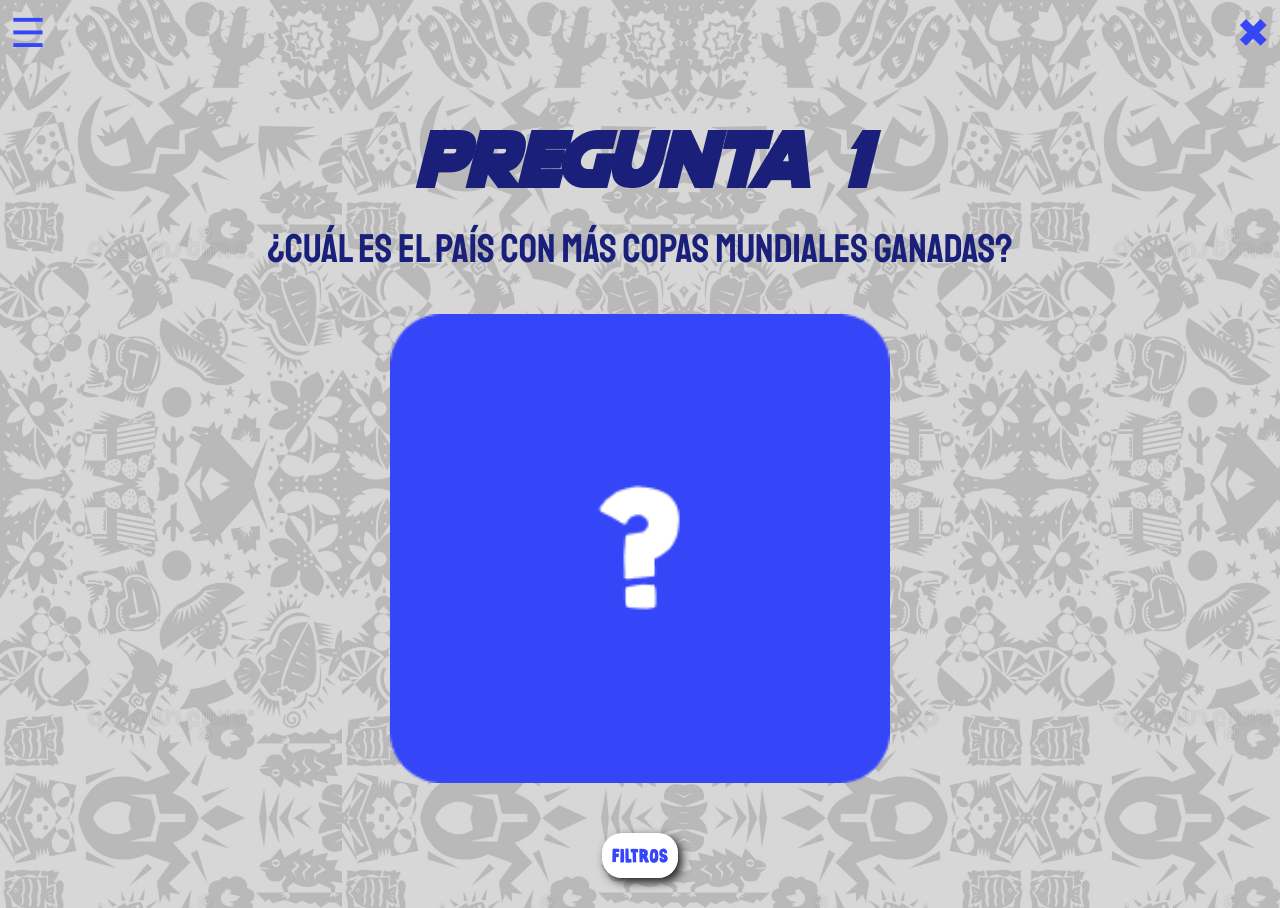
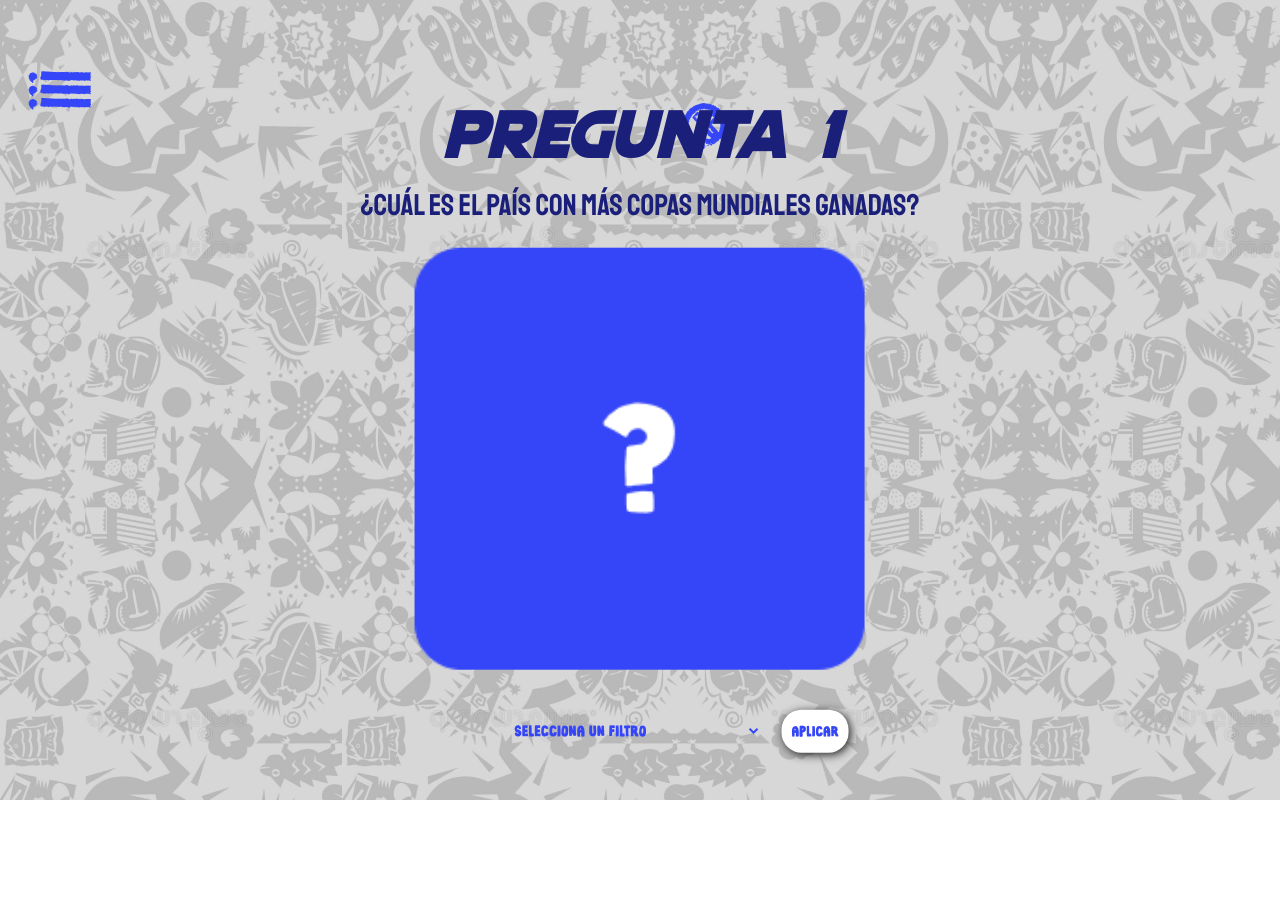
Before and after one commit to Spherelim/ProsIma_Proyecto, a plain HTML site: page Public/pages/Videos_Questions.html in a window 1280 px wide. After the commit the page ends 800 px from the top, so only its background shows below. Drawn offline with nearby package versions, Linux system fonts and the light colour scheme.

Commit message:
refactor(preguntas.css) Modificar diseño del menu y filtro

```diff
--- a/Public/CSS/ESTADISTICAS.css
+++ b/Public/CSS/ESTADISTICAS.css
@@ -108,6 +108,7 @@ td{
     text-align: center;
     margin: 40px;
 }
+
 #btnBack{
 
     text-decoration: none;
--- a/Public/CSS/RA_Portada.CSS
+++ b/Public/CSS/RA_Portada.CSS
@@ -108,6 +108,7 @@ a{
     text-decoration: none;
     color: #3546F8;
 }
+
 .close-btn {
 
   position: fixed;
--- a/Public/CSS/Videos_Questions.css
+++ b/Public/CSS/Videos_Questions.css
@@ -1,3 +1,17 @@
+:root {
+
+    --color-AC: #85B0F9;
+    --color-AM: #3546F8;
+    --color-AF: #1A1F7A;
+    --color-R: #C30007;
+    --color-B: #D9D9D9;
+    --letra-Afacado: 'Afacado', Afacad-VariableFont_wght;
+    --letra-Quicksilver: 'Quicksilver', Quicksilver;
+    --letra-Staatliches: 'Staatliches', Staatliches-Regular;
+    --letra-sunshine: 'sunshine', sunshineformulaDEMO;
+}
+
+
 @font-face {
     font-family: "Afacado";
     src: url(/Public/fonts/Afacad-VariableFont_wght.ttf)format("truetype")
@@ -8,6 +22,7 @@
     padding: 0;
     box-sizing: border-box;
 }
+
 @font-face {
     font-family: "Quicksilver";
     src: url(/Public/fonts/Quicksilver.ttf)format("truetype")
@@ -42,71 +57,91 @@
 }
 
 
-body{
+body {
 
     background-image: url("/Public/image/grayFound.png");
-
+    overflow-y: hidden;
 
 }
 
+.conteinerQuestion{
+position: fixed;
 
+top: 50%;
+left: 50%;
+transform: translate(-50%, -50%);
+}
 
-#titulo{
+#titulo {
     font-family: Quicksilver;
     font-style: italic;
-    font-size: 80px;
-    color:#1A1F7A;
+    font-size: 70px;
+    color: #1A1F7A;
     text-align: center;
     margin-top: 50px;
 }
 
 
-#pregunta{
-     font-family: Staatliches;
-     font-size: 40px;
-     color:#1A1F7A;
-     text-align: center;
-     margin: 20px;
+#pregunta {
+    font-family: Staatliches;
+    font-size: 30px;
+    color: #1A1F7A;
+    text-align: center;
+
 
 }
 
-.card{
+.card {
     text-align: center;
     display: flex;
 
 }
 
-.imgVideo{
-    width: 500px;
+.imgVideo {
+    width: 450px;
     height: auto;
     margin: 20px auto;
 }
 
+.wrapperOpc{
 
+}
 .menu-toggle {
     font-size: 40px;
     font-family: sunshine;
     font-style: bold;
     cursor: pointer;
     color: #3546F8;
-    margin: 10px;
+    margin: 50px 0px 0px 20px;
+    position: fixed;
+
+    z-index: 1100;
+}
+
+.menu-toggle:active{
 
 }
+
 
 nav {
 
     display: none;
     position: fixed;
     background: #f4f4f4;
-    padding: 30px;
-    z-index: 1000px;
+    padding: 120px 0px 0px 30px;
+    z-index: 1000;
     width: 400px;
     height: 100%;
+
+
 }
 
 nav.active {
     display: block;
+
 }
+
+
 
 nav a {
 
@@ -120,6 +155,7 @@ nav a {
     background-size: cover;
     width: 300px;
     height: 65px;
+
 }
 
 nav a:hover {
@@ -128,39 +164,101 @@ nav a:hover {
 }
 
 
-a{
+a {
     text-decoration: none;
     color: #3546F8;
 }
 
-.close-btn {
 
-  position: fixed;
-  top: 10px;
-  right: 10px;
-  font-size: 40px;
-  cursor: pointer;
+
+.submenu {
+    display: flex;
+    align-items: center;
+    justify-content: center;
 
 }
 
+.btnFiltro {
+    text-decoration: none;
+    /* width: 385px;
+    height: 140px; */
+    font-family: sunshine;
+    font-size: 15px;
+    color: #3546F8;
+    background-color: #FFFFFF;
+    border: none;
+    border-radius: 20px;
+    box-shadow: 2px 2px 10px #1f1e1e;
+    text-align: center;
+    margin: 20px;
+    padding: 10px;
 
-.submenu{
-margin: 40px;
-text-align: center;
+
+    transition: transform 0.25s ease, background-color 0.5s ease, box-shadow 0.3s ease;
 }
 
-#filtro{
-    text-decoration: none;
-    width: 385px;
-    height: 140px;
-    font-family: sunshine;
-    font-size: 20px;
-    color:#3546F8;
+.btnFiltro:hover {
+    background-color: var(--color-AM);
+    transform: scale(1.05);
+    color: #FFFFFF;
+    box-shadow: 2px 2px 20px #1f1e1e;
+}
+
+.btnClick:active {
+    transform: scale(1.1);
+    box-shadow: 2px 2px 10px #1f1e1e inset;
+}
+
+
+.wrapperFiltro {
+    text-align: center;
+    color: var(--color-AM);
+    font-family: var(--letra-sunshine);
+    /*  background-color: #FFFFFF; */
+    width: 350px;
+    height: 50px;
+    border-radius: 15px;
+    border: none;
+}
+
+.wrapperFiltro option {
+    border-radius: 15px;
+    padding: 8px;
     background-color: #FFFFFF;
-    border:none;
-    border-radius: 20px;
-    box-shadow: 4px 4px 10px #1f1e1e;
-    text-align:center;
-    margin: 20px;
-    padding: 10px;
+    color: var(--color-AM);
 }
+
+
+.wrapperFiltro option:checked {
+    background-color: var(--color-AM);
+    color: #FFFFFF;
+}
+
+.wrapperFiltro:focus {
+    outline: none;
+}
+
+
+
+.close-btn {
+
+    position: fixed;
+    top: 100px;
+    right: 550px;
+    width: 50px;
+    height: 50px;
+    cursor: pointer;
+
+}
+
+.icon.hover {
+    display: none;
+}
+
+a:hover .icon.normal {
+    display: none;
+}
+
+a:hover .icon.hover {
+    display: inline;
+}
--- a/Public/pages/Videos_Questions.html
+++ b/Public/pages/Videos_Questions.html
@@ -5,15 +5,28 @@
     <meta charset="UTF-8">
     <meta name="viewport" content="width=device-width, initial-scale=1.0">
     <link rel="stylesheet" href="../CSS/Videos_Questions.css">
+    <script src="https://cdn.jsdelivr.net/npm/@tailwindcss/browser@4"></script>
     <title>Soccer Scan</title>
+
 </head>
 
 <body>
 
-    <div class="close-btn"> <a href="index.html">✖</a></div>
-    <div class="menu-toggle" onclick="toggleMenu()">☰</div>
 
-    <nav id="submenu-preguntas">
+    <div class="close-btn">
+        <a class="inline-block transition duration-300 ease-in-out hover:scale-120 hover: " href="/index.html">
+            <img src="/Public/image/icon-salirV2.png" alt="Regresar" class="icon normal">
+            <img src="/Public/image/icon-salirV.png" alt="Regresar" class="icon hover">
+
+        </a>
+    </div>
+
+    <div class="wrapperOpc">
+        <div class="menu-toggle"><img src="/Public/image/icon-opc.png" alt=""></div>
+
+        <nav id="submenu-preguntas" class="hidden">
+
+
             <a href="#">Pregunta 1</a>
             <a href="#">Pregunta 2</a>
             <a href="#">Pregunta 3</a>
@@ -27,14 +40,17 @@
 
         </nav>
 
-    <script> function toggleMenu() { document.getElementById("submenu-preguntas").classList.toggle("active"); } </script>
+    </div>
+
+    <div class="conteinerQuestion">
+
 
         <h4 id="titulo">Pregunta 1</h4>
         <p id="pregunta">¿Cuál es el país con más Copas Mundiales ganadas?</p>
         <div class="cardQuestion">
 
             <div class="card">
-            <img class="imgVideo"      src="../image/box-question.png" alt=""  >
+                <img class="imgVideo" src="../image/box-question.png" alt="">
 
             </div>
 
@@ -42,10 +58,25 @@
         </div>
 
         <div class="submenu">
-    <a href="" id="filtro">Filtros</a>
+
+            <div class="containerSelect">
+                <select name="Filtros" id="opcFiltro" class="wrapperFiltro">
+                    <option value="default" class="opc">Selecciona un filtro</option>
+                    <option value="1" class="opc">Filtro 1</option>
+                    <option value="2" class="opc">Filtro 2</option>
+                    <option value="3" class="opc">Filtro 3</option>
+                    <option value="4" class="opc">Filtro 4</option>
+                </select>
+            </div>
+
+
+            <a href="#" class="btnFiltro">Aplicar</a>
 
         </div>
+    </div>
+
 </body>
 
+<script src="/Public/scripts/videosQuestion.js"></script>
 
 </html>
--- /dev/null
+++ b/Public/scripts/videosQuestion.js
@@ -0,0 +1,10 @@
+
+
+document.addEventListener("DOMContentLoaded", function() {
+    const toggle = document.querySelector(".menu-toggle");
+    const submenu = document.querySelector("nav");
+
+    toggle.addEventListener("click", function() {
+        submenu.classList.toggle("active");
+    });
+});
```
Also changed, not shown: Public/pages/ESTADISTICAS.html (+2 -1 lines), Public/image/icon-opc.png (added), Public/image/icon-salirV.png (added), Public/image/icon-salirV2.png (added). Lines whose indentation alone changed are shown as unchanged.
